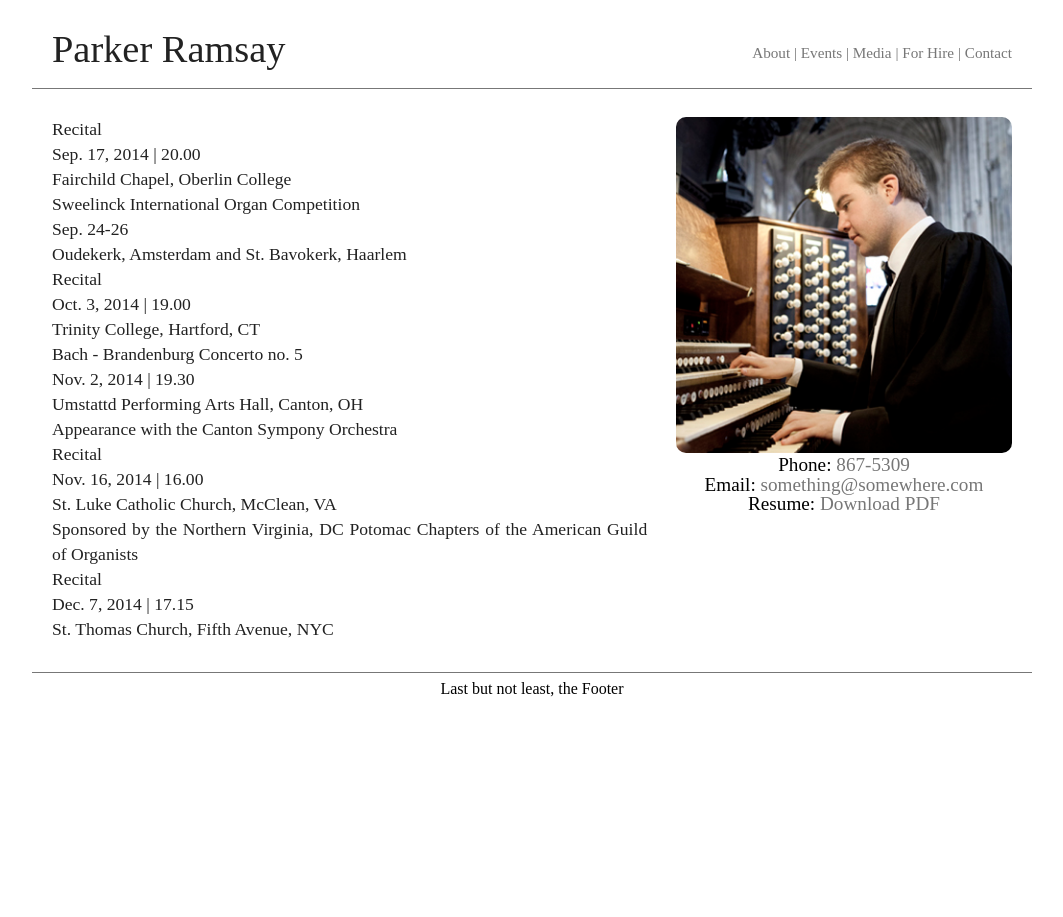
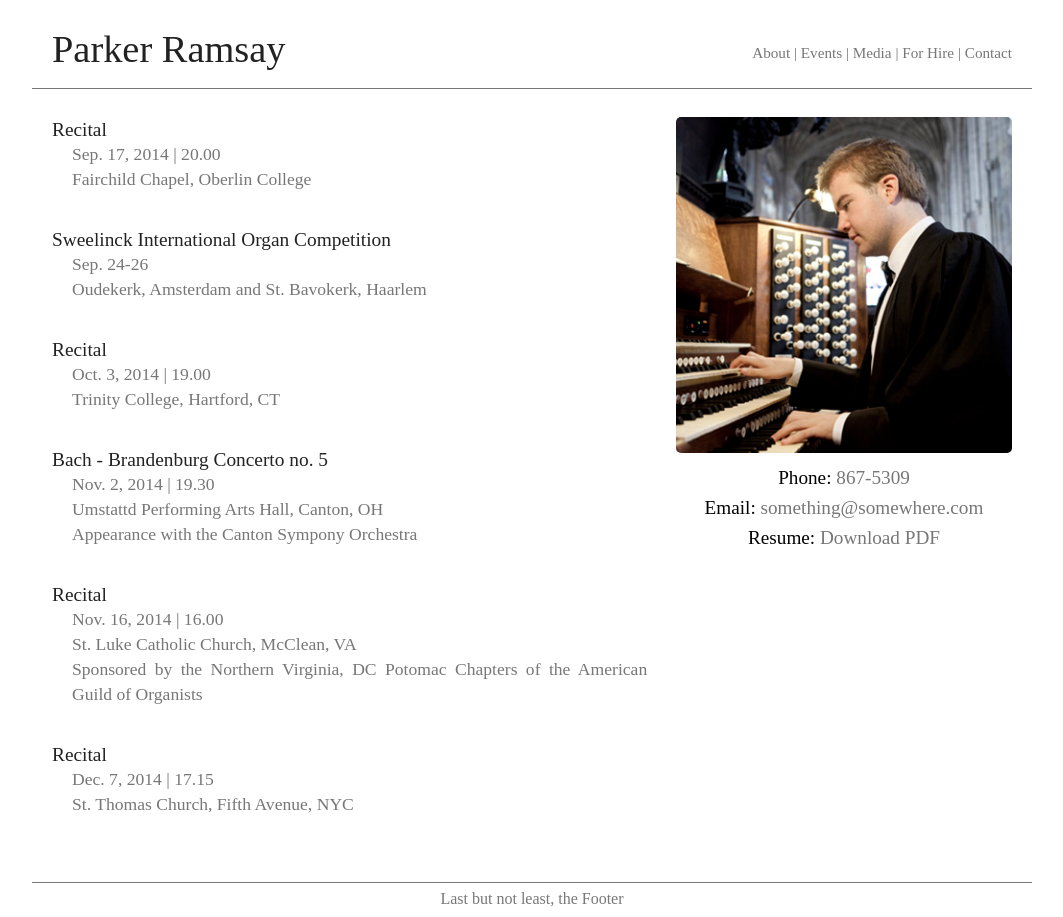
Before and after one commit to baroquebloke/parker-ramsay, a Flask app: page /events in a window 1280 px wide. Shown: the whole page, without its empty margins (108-1171 px from the left). Before the commit the page ends 697 px from the top, so only its background shows below. Run offline with Flask 2, Linux system fonts and the light colour scheme.

Commit message:
nearly there?
added some final touches to text color, formatting, etc.  next up:
gallery for photos/audio?

```diff
--- a/static/style.css
+++ b/static/style.css
@@ -103,9 +103,9 @@ header a {
   float: right;
 }
 .side-bar img {
-  webkit-border-radius: 10px;
-     moz-border-radius: 10px;
-         border-radius: 10px;
+  webkit-border-radius: 5px;
+     moz-border-radius: 5px;
+         border-radius: 5px;
   margin: 0 auto;
   max-width: 100%;
   height: auto;
@@ -118,6 +118,8 @@ header a {
   color: #222222;
 }
 .vcard {
+  padding-top: 8px;
+  line-height: 30px;
   text-align: center;
 }
 .vcard h1 {
@@ -132,21 +134,34 @@ header a {
   color: #222222;
   float: left;
 }
+.page-content h1 {
+  font-size: 110%;
+}
+.page-content p {
+  text-indent: 1.5em;
+  padding-bottom: 15px;
+}
+.page-content ul {
+  padding-bottom: 35px;
+}
+.page-content li {
+  padding-left: 20px;
+  color: #777777;
+}
 @media screen and (max-width: 480px) {
   .side-bar { width: 100%;
               margin: 0 auto;
               padding-bottom: 10px;
               text-align: center;
               border-bottom: 1px solid #333; }
-  .side-bar img { /*width: 30%;
-                  float: right; */}
-  .vcard h1 { padding-top: 8px;
-              font-size: 2vmax; }
+  .side-bar img { }
+  .vcard h1 { font-size: 2vmax; }
   .page-content { width: 100%;
                   padding-top: 10px;}
 }
 
 footer {
   text-align: center;
+  color: #777777;
   clear: both;
 }
--- a/templates/layouts/base.html
+++ b/templates/layouts/base.html
@@ -17,7 +17,7 @@
       <menu id="nav">
         <ul>
           <li>
-            <a href="/about">About</a>
+            <a href="/">About</a>
           </li>
           <li>
             <a href="/events">Events</a>
--- a/templates/pages/events.html
+++ b/templates/pages/events.html
@@ -4,71 +4,83 @@
 <h1>
   Recital
 </h1>
-<p>
+<ul>
+  <li>
     Sep. 17, 2014 | 20.00
-</p>
-<p>
+  </li>
+  <li>
     Fairchild Chapel, Oberlin College
-</p>
+  </li>
+</ul>
 
 <h1>
-  <em>
     Sweelinck International Organ Competition
 </h1>
-<p>
+<ul>
+  <li>
     Sep. 24-26
-</p>
-<p>
+  </li>
+  <li>
     Oudekerk, Amsterdam and St. Bavokerk, Haarlem
-</p>
+  </li>
+</ul>
 
 
 <h1>
   Recital
 </h1>
-<p>
+<ul>
+  <li>
     Oct. 3, 2014 | 19.00
-</p>
-<p>
+  </li>
+  <li>
     Trinity College, Hartford, CT
-</p>
+  </li>
+</ul>
 
 
 <h1>
   Bach - Brandenburg Concerto no. 5
 </h1>
-<p>
+<ul>
+  <li>
     Nov. 2, 2014 | 19.30
-</p>
-<p>
+  </li>
+  <li>
     Umstattd Performing Arts Hall, Canton, OH
-</p>
-<p>
+  </li>
+  <li>
     Appearance with the Canton Sympony Orchestra
-</p>
+  </li>
+</ul>
 
 
 <h1>
   Recital
 </h1>
-<p>
+<ul>
+  <li>
     Nov. 16, 2014 | 16.00
-</p>
-<p>
+  </li>
+  <li>
     St. Luke Catholic Church, McClean, VA
-</p>
-<p>
-Sponsored by the Northern Virginia, DC Potomac Chapters of the American Guild of Organists
-</p>
+  </li>
+  <li>
+    Sponsored by the Northern Virginia, DC Potomac Chapters of the American
+    Guild of Organists
+  </li>
+</ul>
 
 
 <h1>
   Recital
 </h1>
-<p>
+<ul>
+  <li>
     Dec. 7, 2014 | 17.15
-</p>
-<p>
+  </li>
+  <li>
     St. Thomas Church, Fifth Avenue, NYC
-</p>
+  </li>
+</ul>
 {% endblock %}
```
Also changed, not shown: templates/pages/about.html (deleted, +0 -45 lines), templates/pages/index.html (deleted, +0 -7 lines). Lines whose indentation alone changed are shown as unchanged.
